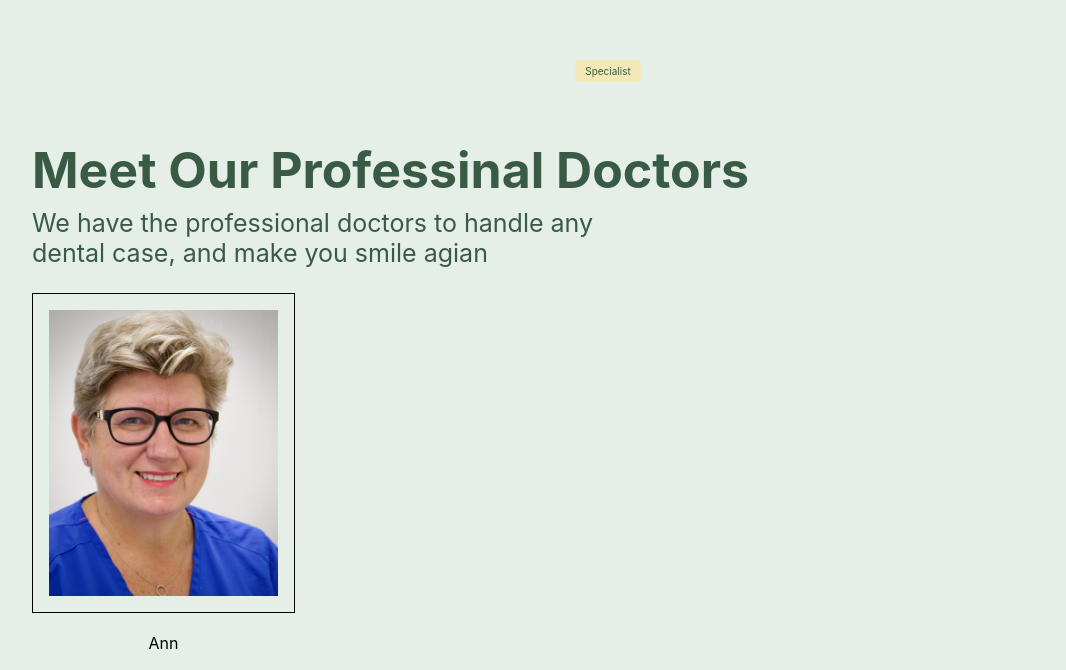
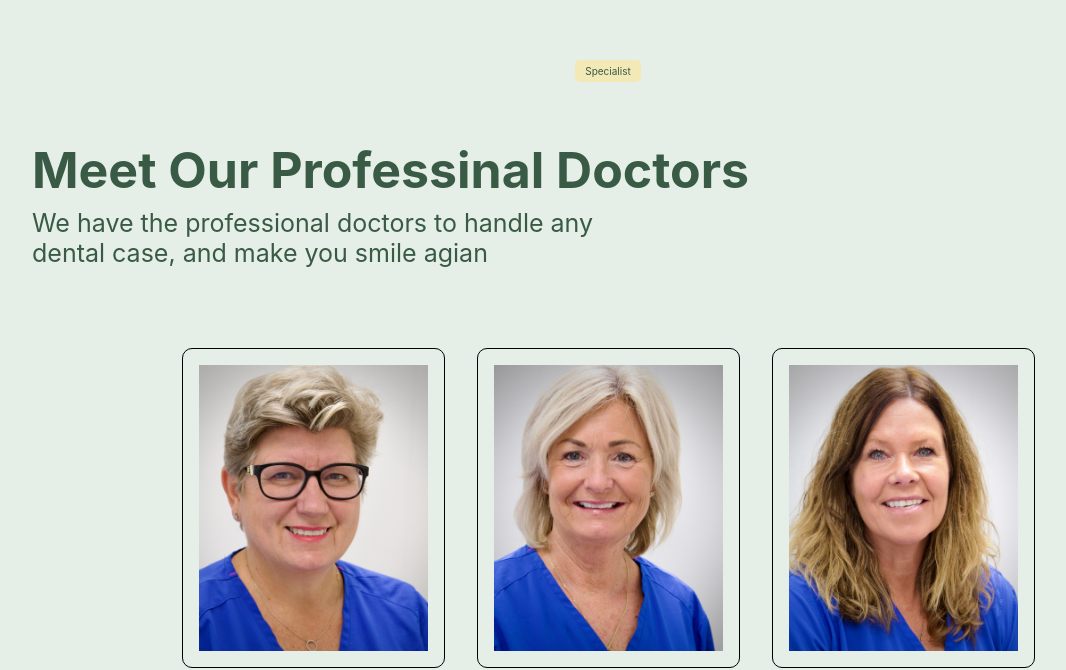
Before and after one commit to MuhammadTurkmen/Dental-Landing-Page-React, a React (Create React App) app: page / in a window 1280 px wide. Shown: the part 2537-3207 px from the top of the page, without its empty margins (32-1098 px from the left). Built offline with nearby package versions, Linux system fonts and the light colour scheme.

Commit message:
adding   backgrond

```diff
--- a/src/components/Specialist.js
+++ b/src/components/Specialist.js
@@ -29,7 +29,9 @@ function Specialist() {
 
 const Wrapper = styled.div`
   background: var(--lighter-green, #e5efe8);
-  padding: 6rem 1.5rem;
+  padding: 7rem 1.5rem;
+
+  color: #395a44;
 
   text-align: center;
   .title {
@@ -43,7 +45,6 @@ const Wrapper = styled.div`
 
   .text-container {
     text-align: start;
-    color: #395a44;
     margin-top: 3rem;
 
     h1 {
@@ -55,9 +56,13 @@ const Wrapper = styled.div`
   }
 
   .img-container {
+    margin-top: 5rem;
     display: flex;
-    flex-direction: column;
+    flex-wrap: wrap;
+    align-items: center;
+    justify-content: center;
     gap: 2rem;
+
     div {
       width: 263px;
     }
@@ -67,6 +72,7 @@ const Wrapper = styled.div`
     padding: 1rem;
     border: 1px solid black;
     box-sizing: border-box;
+    border-radius: 10px;
   }
 
   @media only screen and (min-width: 800px) {
@@ -92,6 +98,13 @@ const Wrapper = styled.div`
   }
   @media only screen and (min-width: 1300px) {
     padding: 6rem 5.5rem;
+
+    .img-container {
+      gap: 4rem;
+      div {
+        width: 350px;
+      }
+    }
   }
 `;
 
```
Also changed, not shown: src/components/BookAppointment .js (added, +10 -0 lines).
